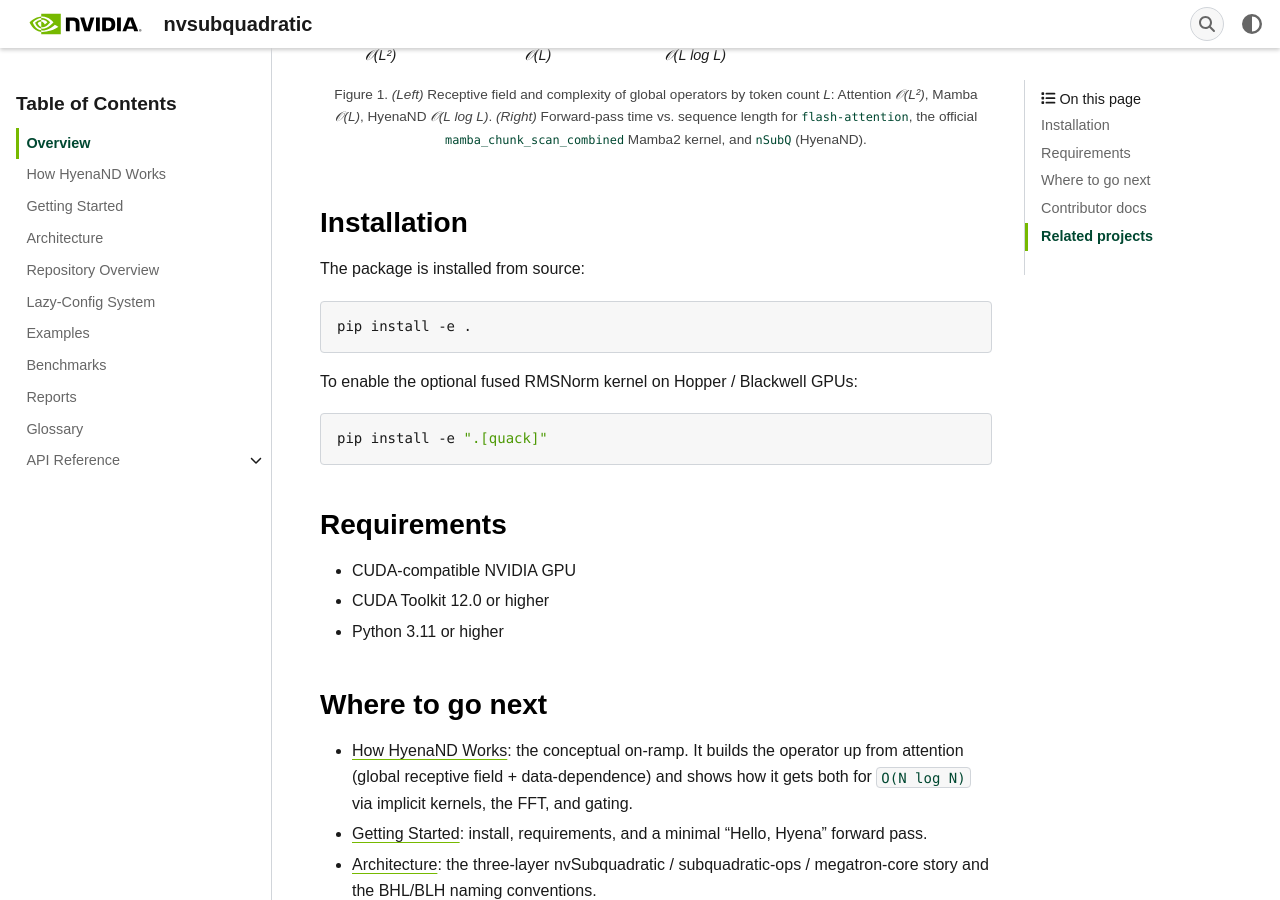
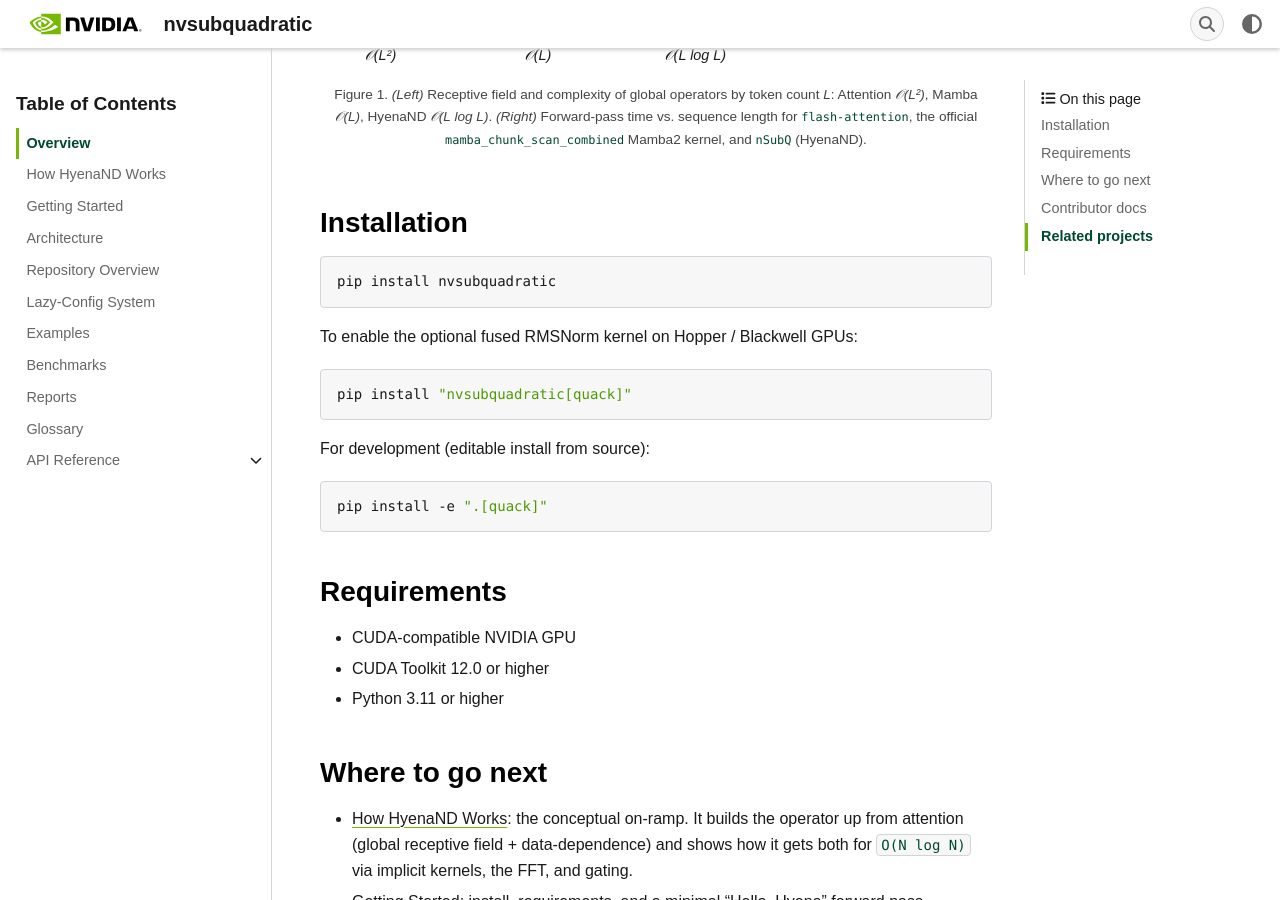
Before and after one commit to NVIDIA-BioNeMo/nvSubquadratic, a Sphinx documentation site: the page built from docs/index.rst, in a window 1280 px wide and 900 px high, scrolled down 822 px. Built offline with Sphinx 7.4.7, drawn with Linux system fonts in a browser that asks for light colours; some web fonts are replaced.

Commit message:
update installation instruction
Signed-off-by: Farhad Ramezanghorbani <farhadr@nvidia.com>

```diff
--- a/docs/index.rst
+++ b/docs/index.rst
@@ -81,13 +81,17 @@
 Installation
 ------------
 
-The package is installed from source:
+.. code-block:: bash
+
+    pip install nvsubquadratic
+
+To enable the optional fused RMSNorm kernel on Hopper / Blackwell GPUs:
 
 .. code-block:: bash
 
-    pip install -e .
+    pip install "nvsubquadratic[quack]"
 
-To enable the optional fused RMSNorm kernel on Hopper / Blackwell GPUs:
+For development (editable install from source):
 
 .. code-block:: bash
 
```
Also changed, not shown: README.md (+12 -0 lines), docs/getting_started.md (+7 -1 lines).
